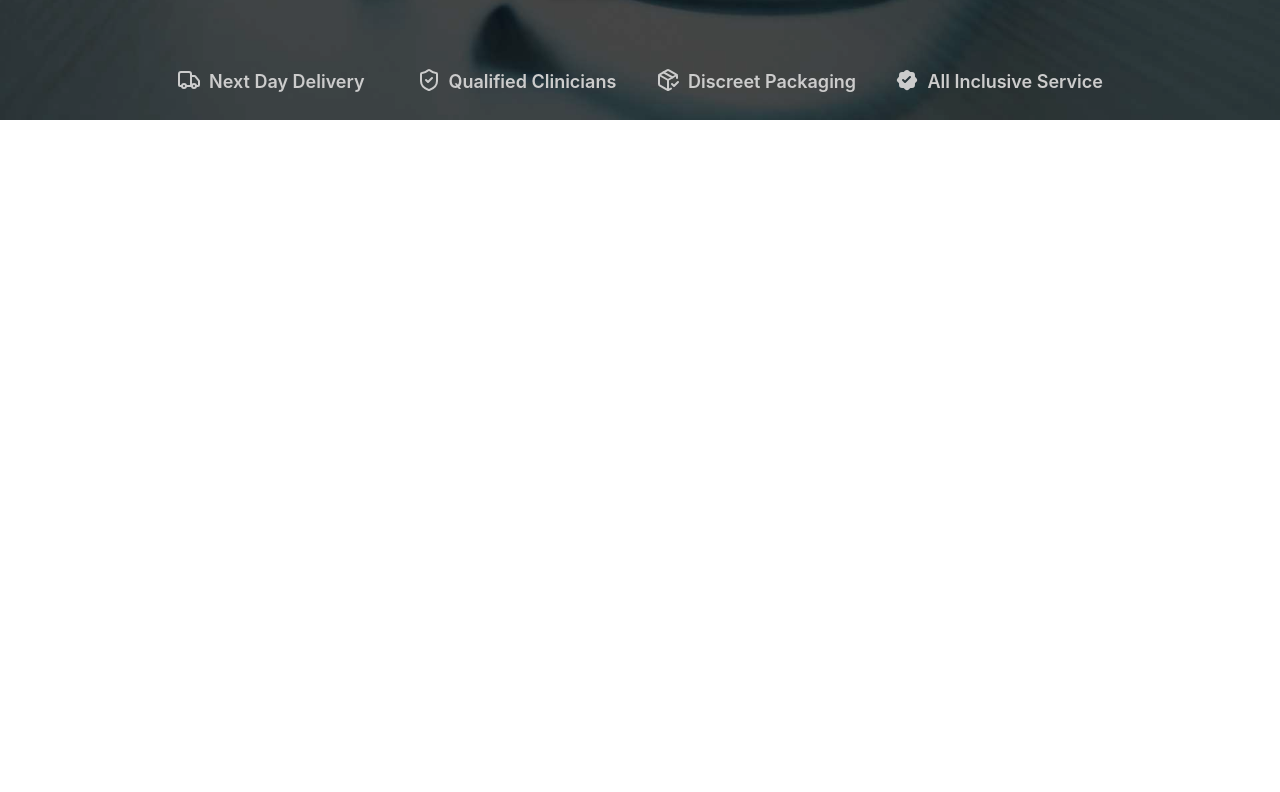
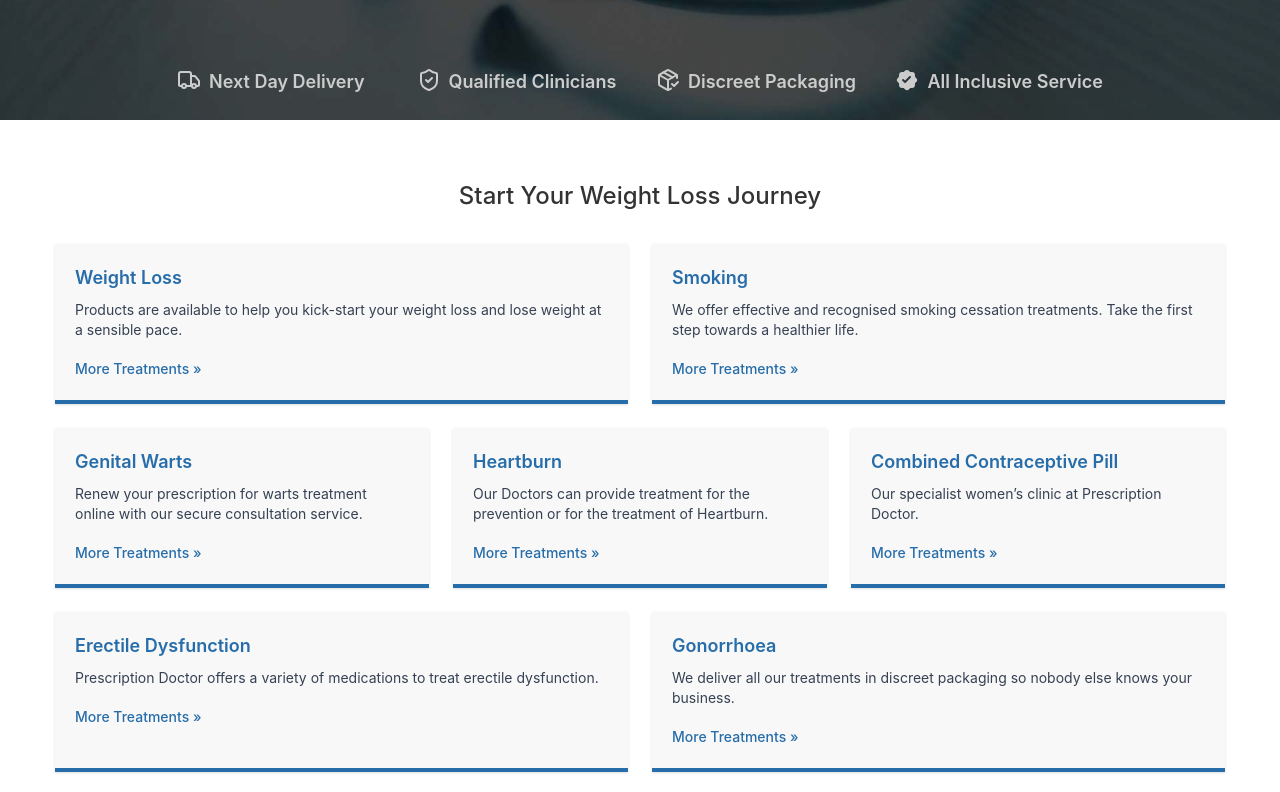
Before and after one commit to DharshanWilsonRaj/prescriptiondoctor-nextjs-demo, a Next.js app: page / in a window 1280 px wide. Shown: the part 460-1252 px from the top of the page. Before the commit the page ends 800 px from the top, so only its background shows below. Built offline with nearby package versions, Linux system fonts and the light colour scheme.

Commit message:
journey period

```diff
--- a/src/app/page.js
+++ b/src/app/page.js
@@ -1,9 +1,51 @@
+import WeightLossJourneyCard from "@/components/(storefront)/home/journey-card";
 import StoreFrontHome from "./(storefront)/home";
+export const metadata = {
+  title: "Doctor | UK Online Healthcare & Treatments",
+  description:
+    "Get safe, fast, and discreet access to UK-licensed treatments online. Prescription Doctor connects you with registered UK clinicians for secure consultations and next-day delivery.",
+  keywords: [
+    "online doctor",
+    "UK prescriptions",
+    "discreet healthcare",
+    "next-day delivery treatment",
+    "online pharmacy UK",
+    "health consultation",
+    "medication",
+  ],
+  openGraph: {
+    title: "Doctor | UK Online Healthcare & Treatments",
+    description:
+      "Get safe, fast, and discreet access to UK-licensed treatments online. Next-day delivery with trusted UK clinicians.",
+    url: "https://dev-prescriptiondoctor-nextjs-demo.vercel.app",
+    siteName: "Doctor",
+    images: [
+      {
+        url: "https://dev-prescriptiondoctor-nextjs-demo.vercel.app/images/social-banner.jpg",
+        width: 1200,
+        height: 630,
+        alt: "Doctor Hero",
+      },
+    ],
+    locale: "en_GB",
+    type: "website",
+  },
+  twitter: {
+    card: "summary_large_image",
+    title: "Doctor | UK Online Healthcare & Treatments",
+    description:
+      "Order licensed medication online and receive fast, discreet delivery across the UK. Reviewed by UK clinicians.",
+    images: ["https://dev-prescriptiondoctor-nextjs-demo.vercel.app/images/social-banner.jpg"],
+  },
+};
+
 
 export default function Home() {
+
   return (
     <>
       <StoreFrontHome />
+      <WeightLossJourneyCard />
     </>
   );
 }
--- a/src/components/(storefront)/header/header.jsx
+++ b/src/components/(storefront)/header/header.jsx
@@ -1,4 +1,3 @@
-'use client'
 
 import { Input } from "@/components/ui/input"
 import { Sheet, SheetContent, SheetTrigger } from "@/components/ui/sheet"
--- a/src/components/(storefront)/home/hero-banner.jsx
+++ b/src/components/(storefront)/home/hero-banner.jsx
@@ -2,7 +2,7 @@ import { PackageCheck, ShieldCheck, Truck } from "lucide-react"
 import Image from "next/image"
 const VerifyCheck = ({ className = '' }) => {
   return (<svg className={className} aria-hidden="true" xmlns="http://www.w3.org/2000/svg" width="24" height="24" fill="currentColor" viewBox="0 0 24 24">
-    <path fill-rule="evenodd" d="M12 2c-.791 0-1.55.314-2.11.874l-.893.893a.985.985 0 0 1-.696.288H7.04A2.984 2.984 0 0 0 4.055 7.04v1.262a.986.986 0 0 1-.288.696l-.893.893a2.984 2.984 0 0 0 0 4.22l.893.893a.985.985 0 0 1 .288.696v1.262a2.984 2.984 0 0 0 2.984 2.984h1.262c.261 0 .512.104.696.288l.893.893a2.984 2.984 0 0 0 4.22 0l.893-.893a.985.985 0 0 1 .696-.288h1.262a2.984 2.984 0 0 0 2.984-2.984V15.7c0-.261.104-.512.288-.696l.893-.893a2.984 2.984 0 0 0 0-4.22l-.893-.893a.985.985 0 0 1-.288-.696V7.04a2.984 2.984 0 0 0-2.984-2.984h-1.262a.985.985 0 0 1-.696-.288l-.893-.893A2.984 2.984 0 0 0 12 2Zm3.683 7.73a1 1 0 1 0-1.414-1.413l-4.253 4.253-1.277-1.277a1 1 0 0 0-1.415 1.414l1.985 1.984a1 1 0 0 0 1.414 0l4.96-4.96Z" clip-rule="evenodd" />
+    <path fillRule="evenodd" d="M12 2c-.791 0-1.55.314-2.11.874l-.893.893a.985.985 0 0 1-.696.288H7.04A2.984 2.984 0 0 0 4.055 7.04v1.262a.986.986 0 0 1-.288.696l-.893.893a2.984 2.984 0 0 0 0 4.22l.893.893a.985.985 0 0 1 .288.696v1.262a2.984 2.984 0 0 0 2.984 2.984h1.262c.261 0 .512.104.696.288l.893.893a2.984 2.984 0 0 0 4.22 0l.893-.893a.985.985 0 0 1 .696-.288h1.262a2.984 2.984 0 0 0 2.984-2.984V15.7c0-.261.104-.512.288-.696l.893-.893a2.984 2.984 0 0 0 0-4.22l-.893-.893a.985.985 0 0 1-.288-.696V7.04a2.984 2.984 0 0 0-2.984-2.984h-1.262a.985.985 0 0 1-.696-.288l-.893-.893A2.984 2.984 0 0 0 12 2Zm3.683 7.73a1 1 0 1 0-1.414-1.413l-4.253 4.253-1.277-1.277a1 1 0 0 0-1.415 1.414l1.985 1.984a1 1 0 0 0 1.414 0l4.96-4.96Z" clipRule="evenodd" />
   </svg>)
 }
 
--- /dev/null
+++ b/src/components/(storefront)/home/journey-card.jsx
@@ -0,0 +1,71 @@
+export default function WeightLossJourneyCard() {
+    const cards = [
+        {
+            title: "Weight Loss",
+            description: "Products are available to help you kick-start your weight loss and lose weight at a sensible pace.",
+            href: "#",
+            className: 'col-span-12 md:col-span-6 lg:col-span-6 '
+        },
+        {
+            title: "Smoking",
+            description: "We offer effective and recognised smoking cessation treatments. Take the first step towards a healthier life.",
+            href: "#",
+            className: 'col-span-12 md:col-span-6 lg:col-span-6 '
+        },
+        {
+            title: "Genital Warts",
+            description: "Renew your prescription for warts treatment online with our secure consultation service.",
+            href: "#",
+            className: 'col-span-12 md:col-span-6 lg:col-span-4 '
+        },
+        {
+            title: "Heartburn",
+            description: "Our Doctors can provide treatment for the prevention or for the treatment of Heartburn.",
+            href: "#",
+            className: 'col-span-12 md:col-span-6 lg:col-span-4 '
+        },
+        {
+            title: "Combined Contraceptive Pill",
+            description: "Our specialist women’s clinic at Prescription Doctor.",
+            href: "#",
+            className: 'col-span-12 md:col-span-6 lg:col-span-4 '
+        },
+        {
+            title: "Erectile Dysfunction",
+            description: "Prescription Doctor offers a variety of medications to treat erectile dysfunction.",
+            href: "#",
+            className: 'col-span-12 md:col-span-6 lg:col-span-6 '
+        },
+        {
+            title: "Gonorrhoea",
+            description: "We deliver all our treatments in discreet packaging so nobody else knows your business.",
+            href: "#",
+            className: 'col-span-12 md:col-span-6 lg:col-span-6 '
+        },
+    ];
+
+    return (
+        <section className="bg-white">
+            <div className="container pt-[60px] px-3 lg:px-0 py-5">
+                <h1 className="text-2xl font-medium text-center mb-8">
+                    Start Your Weight Loss Journey
+                </h1>
+
+                <div className="grid gap-6 grid-cols-12">
+                    {cards.map((card, index) => (
+                        <div
+                            key={index}
+                            className={`bg-[#f8f8f8]  border-b-4 border-primary shadow-sm hover:shadow-md transition p-5 ${card.className}`}
+                        >
+                            <p className="text-primary text-lg font-semibold mb-2">{card.title}</p>
+                            <p className="text-sm text-gray-700 mb-4">{card.description}</p>
+                            <a href={card.href} className="text-primary text-sm font-medium hover:underline">
+                                More Treatments »
+                            </a>
+                        </div>
+                    ))}
+                </div>
+            </div>
+        </section>
+    );
+}
```
